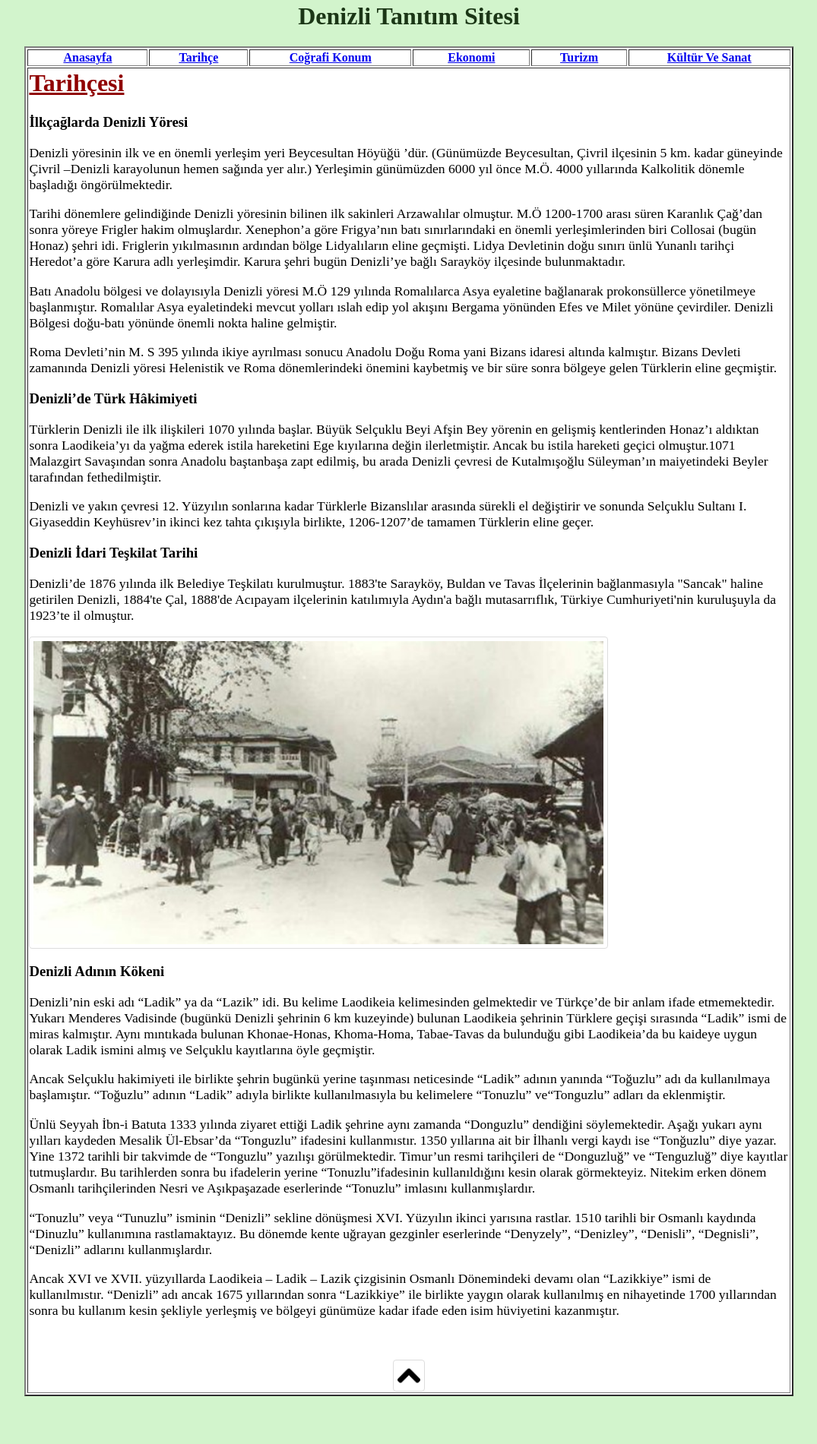
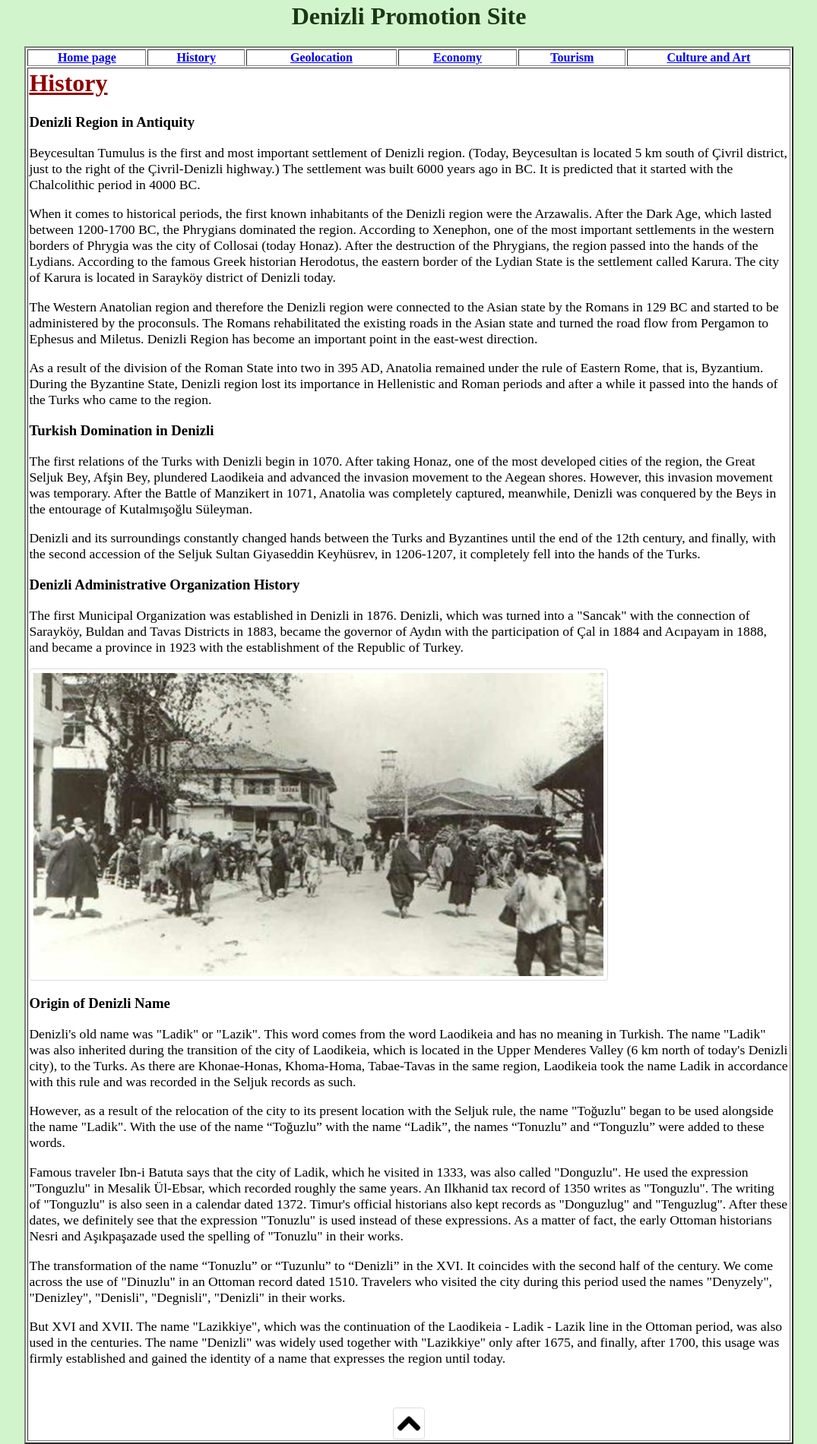
Before and after one commit to CansuKunar/Denizli-Promotion, a plain HTML site: page tarihce.html in a window 1280 px wide. Shown: the part 5-1906 px from the top of the page at 76% size, without its empty margins (102-1177 px from the left). Before the commit the page ends 1851 px from the top, so only its background shows below. Drawn offline with Linux system fonts and the light colour scheme.

Commit message:
Update tarihce.html

```diff
--- a/tarihce.html
+++ b/tarihce.html
@@ -3,7 +3,7 @@
 		<title>Denizli</title>
 		<meta charset="UTF-8">
 		<meta name="description" content="Denizli">
-		<meta name="keywords" content="Denizli, Tanıtım, Tarihçe, Turizm, Ekonomi">
+		<meta name="keywords" content="Denizli, Promotion, History, Tourism, Economy, Geolocation, Culture, Art">
 		<meta name="author" content="Cansu KÜNAR">
 		<meta name="viewport" content="width=device-width, initial-scale=1.0">
 		<link rel="shortcut icon" type="image/x-icon" href="./images/DBB-logo.png">
@@ -21,90 +21,91 @@
 		</style>
 	</head>
 	<body bgcolor="#D2F4CC">
-		<a name="ust"></a>
+		<a name="top"></a>
 		<center>
 			<h1>
-				<font color="#1B3616">Denizli Tanıtım Sitesi</font>
+				<font color="#1B3616">Denizli Promotion Site</font>
 			</h1>
 		</center>
 		<table border="2" width="80%" height="60%" align="center" bgcolor="white">
 		<tr width="30" height="20" align="center" valign="center">
-			<th><a href="index.html">Anasayfa</a></th>
-			<th><a href="tarihce.html">Tarihçe</a></th>
-			<th><a href="konum.html">Coğrafi Konum</a></th>
-			<th><a href="ekonomi.html">Ekonomi</a></th>
-			<th><a href="turizm.html">Turizm</a></th>
-			<th><a href="kultur.html">Kültür Ve Sanat</a></th>
+			<th><a href="index.html">Home page</a></th>
+			<th><a href="tarihce.html">History</a></th>
+			<th><a href="konum.html">Geolocation</a></th>
+			<th><a href="ekonomi.html">Economy</a></th>
+			<th><a href="turizm.html">Tourism</a></th>
+			<th><a href="kultur.html">Culture and Art</a></th>
 
 		</tr>
 		<tr>
 			<td colspan="6" valign="top">
-				<h1><font color="#900000"><ins>Tarihçesi</ins></font></h1>
-				<h3><strong>İlkçağlarda Denizli Yöresi</strong></h3>
-				<p>Denizli yöresinin ilk ve en önemli yerleşim yeri Beycesultan Höyüğü ’dür.
-				(Günümüzde Beycesultan, Çivril ilçesinin 5 km. kadar güneyinde Çivril –Denizli karayolunun hemen sağında yer alır.)
-				Yerleşimin günümüzden 6000 yıl önce M.Ö. 4000 yıllarında Kalkolitik dönemle başladığı öngörülmektedir.
+				<h1><font color="#900000"><ins>History</ins></font></h1>
+				<h3><strong>Denizli Region in Antiquity</strong></h3>
+				<p>Beycesultan Tumulus is the first and most important settlement of Denizli region.
+					(Today, Beycesultan is located 5 km south of Çivril district, just to the right of the Çivril-Denizli highway.)
+					The settlement was built 6000 years ago in BC.
+					It is predicted that it started with the Chalcolithic period in 4000 BC.
 				</p>
-				<p>Tarihi dönemlere gelindiğinde Denizli yöresinin bilinen ilk sakinleri Arzawalılar olmuştur.
-				M.Ö 1200-1700 arası süren Karanlık Çağ’dan sonra yöreye Frigler hakim olmuşlardır.
-				Xenephon’a göre Frigya’nın batı sınırlarındaki en önemli yerleşimlerinden biri Collosai (bugün Honaz) şehri idi.  Friglerin yıkılmasının ardından bölge Lidyalıların eline geçmişti. Lidya Devletinin doğu sınırı ünlü Yunanlı tarihçi Heredot’a göre Karura adlı yerleşimdir.
-				Karura şehri bugün Denizli’ye bağlı Sarayköy ilçesinde bulunmaktadır.</p>
-				<p>Batı Anadolu bölgesi ve dolayısıyla Denizli yöresi M.Ö 129 yılında Romalılarca Asya eyaletine bağlanarak prokonsüllerce yönetilmeye başlanmıştır.
-				Romalılar Asya eyaletindeki mevcut yolları ıslah edip yol akışını Bergama yönünden Efes ve Milet yönüne çevirdiler.
-				Denizli Bölgesi doğu-batı yönünde önemli nokta haline gelmiştir.</p>
-				<p>Roma Devleti’nin M. S 395 yılında ikiye ayrılması sonucu Anadolu Doğu Roma yani Bizans idaresi altında kalmıştır.
-				Bizans Devleti zamanında Denizli yöresi Helenistik ve Roma dönemlerindeki önemini kaybetmiş ve bir süre sonra bölgeye gelen Türklerin eline geçmiştir.
+				<p>When it comes to historical periods, the first known inhabitants of the Denizli region were the Arzawalis.
+					After the Dark Age, which lasted between 1200-1700 BC, the Phrygians dominated the region.
+					According to Xenephon, one of the most important settlements in the western borders of Phrygia was the city of
+					Collosai (today Honaz). After the destruction of the Phrygians, the region passed into the hands of the Lydians.
+					According to the famous Greek historian Herodotus, the eastern border of the Lydian State is the settlement called Karura.
+					The city of Karura is located in Sarayköy district of Denizli today.
 				</p>
-				<h3><strong>Denizli’de Türk Hâkimiyeti</strong></h3>
-				<p> Türklerin Denizli ile ilk ilişkileri 1070 yılında başlar.
-				Büyük Selçuklu Beyi Afşin Bey yörenin en gelişmiş kentlerinden Honaz’ı aldıktan sonra
-				Laodikeia’yı da yağma ederek istila hareketini Ege kıyılarına değin ilerletmiştir.
-				Ancak bu istila hareketi geçici olmuştur.1071 Malazgirt Savaşından sonra Anadolu baştanbaşa zapt edilmiş,
-				bu arada Denizli çevresi de Kutalmışoğlu Süleyman’ın maiyetindeki Beyler tarafından fethedilmiştir.
+				<p>The Western Anatolian region and therefore the Denizli region were connected to the Asian state by the Romans
+					in 129 BC and started to be administered by the proconsuls. The Romans rehabilitated the existing roads in
+					the Asian state and turned the road flow from Pergamon to Ephesus and Miletus.
+					Denizli Region has become an important point in the east-west direction.
 				</p>
-				<p>Denizli ve yakın çevresi 12. Yüzyılın sonlarına kadar Türklerle Bizanslılar arasında sürekli el değiştirir
-				ve sonunda Selçuklu Sultanı I. Giyaseddin Keyhüsrev’in ikinci kez tahta çıkışıyla birlikte,
-				1206-1207’de tamamen Türklerin eline geçer.
+				<p>As a result of the division of the Roman State into two in 395 AD, Anatolia remained under the rule of Eastern Rome, that is, Byzantium.
+					During the Byzantine State, Denizli region lost its importance in Hellenistic and Roman periods and after a while it passed into the hands of the Turks who came to the region.
 				</p>
-				<h3><strong>Denizli İdari Teşkilat Tarihi</strong></h3>
-				<p>Denizli’de 1876 yılında ilk Belediye Teşkilatı kurulmuştur.
-				1883'te Sarayköy, Buldan ve Tavas İlçelerinin bağlanmasıyla "Sancak" haline getirilen Denizli, 1884'te Çal,
-				1888'de Acıpayam ilçelerinin katılımıyla Aydın'a bağlı mutasarrıflık,
-				Türkiye Cumhuriyeti'nin kuruluşuyla da 1923’te il olmuştur.
+				<h3><strong>Turkish Domination in Denizli</strong></h3>
+				<p> The first relations of the Turks with Denizli begin in 1070. After taking Honaz, one of the most developed
+					cities of the region, the Great Seljuk Bey, Afşin Bey, plundered Laodikeia and advanced the invasion movement
+					to the Aegean shores. However, this invasion movement was temporary. After the Battle of Manzikert in 1071, Anatolia was completely captured,
+					meanwhile, Denizli was conquered by the Beys in the entourage of Kutalmışoğlu Süleyman.
+				</p>
+				<p>Denizli and its surroundings constantly changed hands between the Turks and Byzantines until the end of the 12th century,
+					and finally, with the second accession of the Seljuk Sultan Giyaseddin Keyhüsrev, in 1206-1207, it completely fell into the hands of the Turks.
+				</p>
+				<h3><strong>Denizli Administrative Organization History</strong></h3>
+				<p>The first Municipal Organization was established in Denizli in 1876. Denizli, which was turned into a "Sancak"
+					with the connection of Sarayköy, Buldan and Tavas Districts in 1883, became the governor of Aydın with the
+					participation of Çal in 1884 and Acıpayam in 1888, and became a province in 1923 with the establishment of the
+					Republic of Turkey.
 				</p>
 				<img src="./images/bayramyeri.jpg" width="75%" border="1" title="Bayramyeri">
-				<h3><strong>Denizli Adının Kökeni</strong></h3>
-				<p> Denizli’nin eski adı “Ladik” ya da  “Lazik” idi.
-				Bu kelime Laodikeia kelimesinden gelmektedir ve Türkçe’de bir anlam ifade etmemektedir.
-				Yukarı Menderes Vadisinde (bugünkü Denizli şehrinin 6 km kuzeyinde) bulunan Laodikeia şehrinin
-				Türklere geçişi sırasında “Ladik” ismi de miras kalmıştır. Aynı mıntıkada bulunan Khonae-Honas, Khoma-Homa,
-				Tabae-Tavas da bulunduğu gibi Laodikeia’da bu kaideye uygun olarak Ladik ismini almış ve Selçuklu kayıtlarına öyle geçmiştir.
+				<h3><strong>Origin of Denizli Name</strong></h3>
+				<p>Denizli's old name was "Ladik" or "Lazik". This word comes from the word Laodikeia and has no meaning in Turkish.
+					The name "Ladik" was also inherited during the transition of the city of Laodikeia, which is located in the Upper
+					Menderes Valley (6 km north of today's Denizli city), to the Turks. As there are Khonae-Honas, Khoma-Homa,
+					Tabae-Tavas in the same region, Laodikeia took the name Ladik in accordance with this rule and was recorded in the Seljuk records as such.
 				</p>
-				<p> Ancak Selçuklu hakimiyeti ile birlikte şehrin bugünkü yerine taşınması neticesinde “Ladik” adının yanında “Toğuzlu”
-				adı da kullanılmaya başlamıştır. “Toğuzlu” adının “Ladik” adıyla birlikte kullanılmasıyla bu kelimelere
-				“Tonuzlu” ve“Tonguzlu” adları da eklenmiştir.
+				<p>However, as a result of the relocation of the city to its present location with the Seljuk rule, the name "Toğuzlu"
+					began to be used alongside the name "Ladik".
+					With the use of the name “Toğuzlu” with the name “Ladik”, the names “Tonuzlu” and “Tonguzlu” were added to these words.
 				</p>
-				<p>Ünlü Seyyah İbn-i Batuta 1333 yılında ziyaret ettiği Ladik şehrine aynı zamanda “Donguzlu”
-				dendiğini söylemektedir. Aşağı yukarı aynı yılları kaydeden Mesalik Ül-Ebsar’da “Tonguzlu” ifadesini kullanmıstır.
-				1350 yıllarına ait bir İlhanlı vergi kaydı ise “Tonğuzlu” diye yazar.
-				Yine 1372 tarihli bir takvimde de “Tonguzlu” yazılışı görülmektedir.
-				Timur’un resmi tarihçileri de “Donguzluğ” ve “Tenguzluğ” diye kayıtlar tutmuşlardır.
-				Bu tarihlerden sonra bu ifadelerin yerine “Tonuzlu”ifadesinin kullanıldığını kesin olarak görmekteyiz.
-				Nitekim erken dönem Osmanlı tarihçilerinden Nesri ve Aşıkpaşazade eserlerinde “Tonuzlu” imlasını kullanmışlardır.
+				<p>Famous traveler Ibn-i Batuta says that the city of Ladik, which he visited in 1333, was also called "Donguzlu".
+					He used the expression "Tonguzlu" in Mesalik Ül-Ebsar, which recorded roughly the same years.
+					An Ilkhanid tax record of 1350 writes as "Tonguzlu". The writing of "Tonguzlu" is also seen in a calendar dated 1372.
+					Timur's official historians also kept records as "Donguzlug" and "Tenguzlug".
+					After these dates, we definitely see that the expression "Tonuzlu" is used instead of these expressions.
+					As a matter of fact, the early Ottoman historians Nesri and Aşıkpaşazade used the spelling of "Tonuzlu" in their works.
 				</p>
-				<p>“Tonuzlu” veya “Tunuzlu” isminin “Denizli” sekline dönüşmesi
-				XVI. Yüzyılın ikinci yarısına rastlar. 1510 tarihli bir Osmanlı kaydında “Dinuzlu” kullanımına rastlamaktayız.
-				Bu dönemde kente uğrayan gezginler eserlerinde “Denyzely”, “Denizley”, “Denisli”, “Degnisli”, “Denizli” adlarını kullanmışlardır.
+				<p>The transformation of the name “Tonuzlu” or “Tuzunlu” to “Denizli” in the XVI. It coincides with the second half
+					of the century. We come across the use of "Dinuzlu" in an Ottoman record dated 1510.
+					Travelers who visited the city during this period used the names "Denyzely", "Denizley", "Denisli", "Degnisli", "Denizli" in their works.
 				</p>
-				<p>Ancak XVI ve XVII. yüzyıllarda Laodikeia – Ladik – Lazik çizgisinin
-				Osmanlı Dönemindeki devamı olan “Lazikkiye” ismi de kullanılmıstır.
-				“Denizli” adı ancak 1675 yıllarından sonra “Lazikkiye” ile birlikte yaygın olarak
-				kullanılmış en nihayetinde 1700 yıllarından sonra bu kullanım kesin şekliyle yerleşmiş ve
-				bölgeyi günümüze kadar ifade eden isim hüviyetini kazanmıştır.
+				<p>But XVI and XVII. The name "Lazikkiye", which was the continuation of the Laodikeia - Ladik - Lazik line in the
+					Ottoman period, was also used in the centuries. The name "Denizli" was widely used together with "Lazikkiye"
+					only after 1675, and finally, after 1700,
+					this usage was firmly established and gained the identity of a name that expresses the region until today.
 				</p>
 				<br><br>
 				<center>
-				<a href="#ust"><img src="./images/pngwing.jpg" width="3%" title="Başa Dön"></a>
+				<a href="#top"><img src="./images/pngwing.jpg" width="3%" title="Back to Top"></a>
 				</center>
 			</td>
 		</tr>
```
